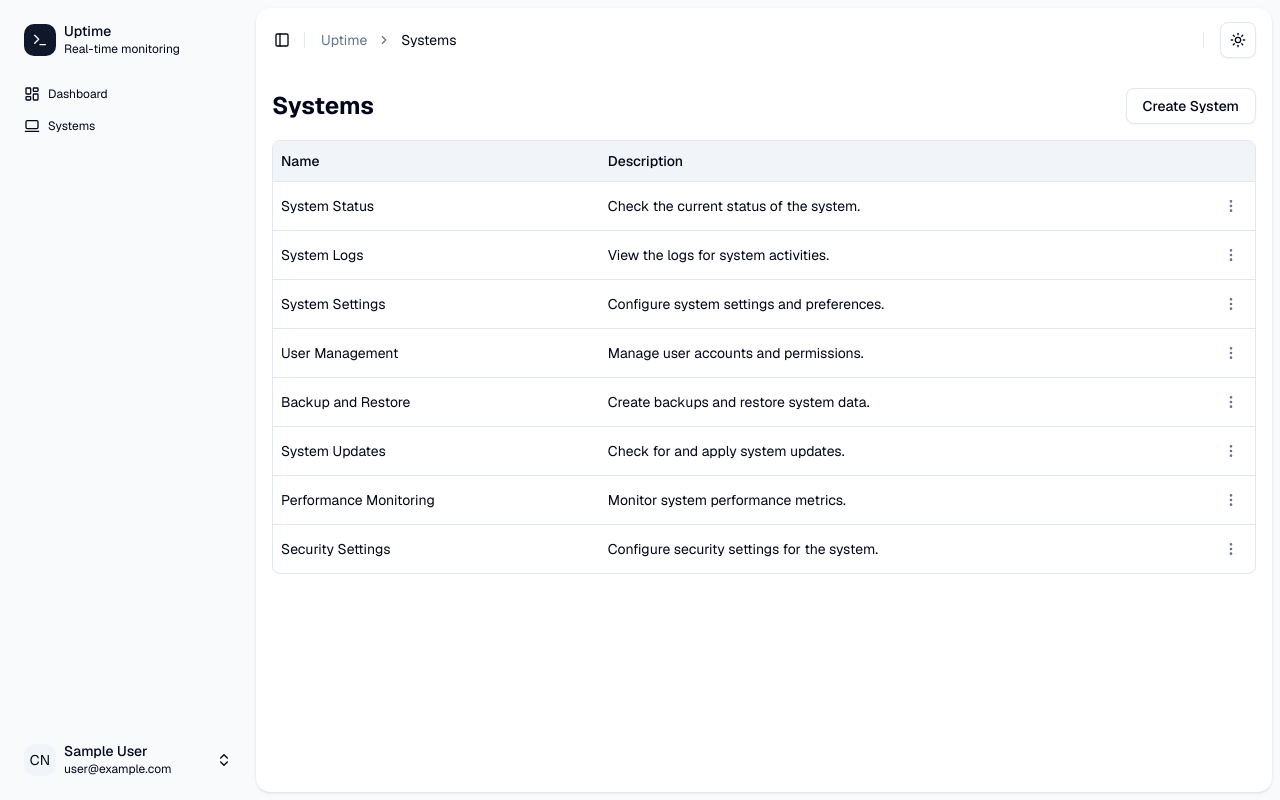
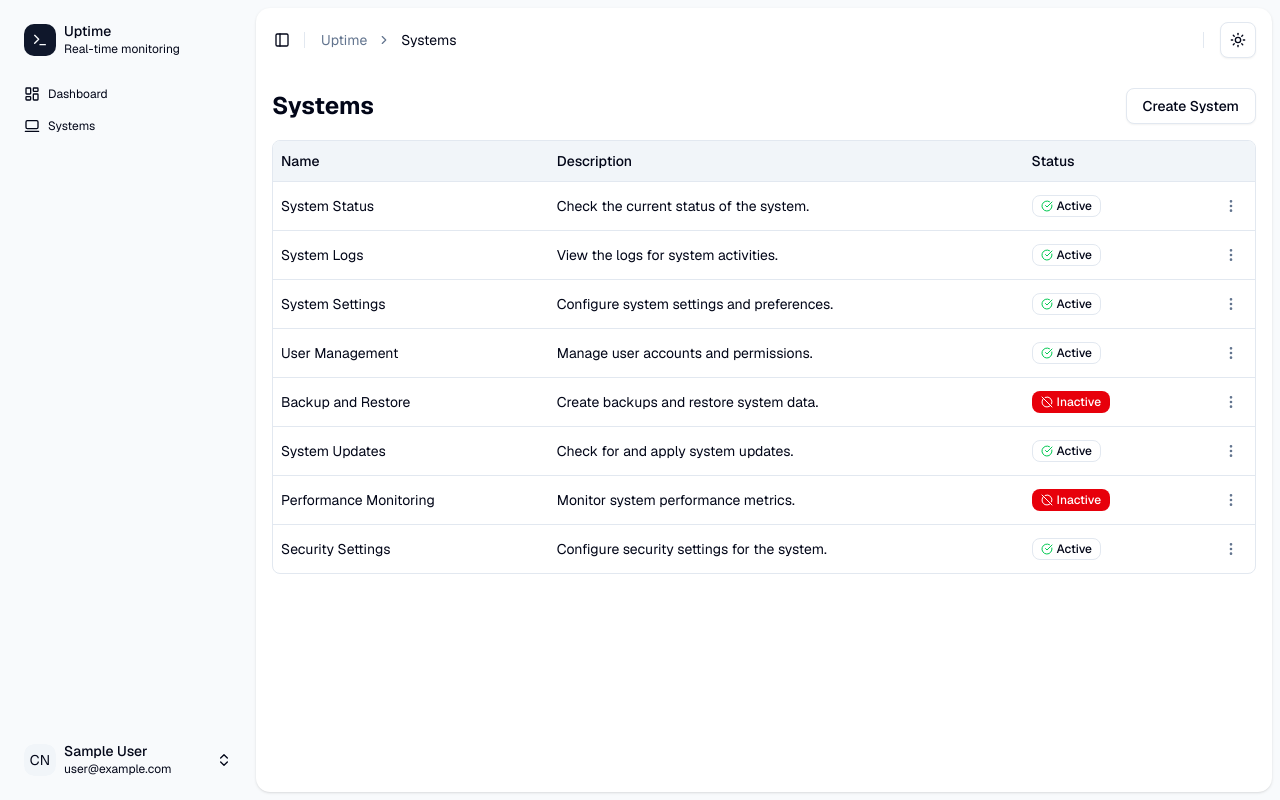
Before and after one commit to jenneracostadiaz/uptime-frontend, a Next.js app: page /systems in a window 1280 px wide. Built offline with nearby package versions, Linux system fonts and the light colour scheme; no server answers; sample sign-in values are in the browser's storage.

Commit message:
feat: add status column to Columns component for system monitoring

```diff
--- a/src/app/(dashboard)/systems/components/Columns.tsx
+++ b/src/app/(dashboard)/systems/components/Columns.tsx
@@ -2,10 +2,17 @@
 
 import { DeleteSystem } from '@/app/(dashboard)/systems/components/DeleteSystem';
 import { EditSystem } from '@/app/(dashboard)/systems/components/EditSystem';
-import { Button, DropdownMenu, DropdownMenuContent, DropdownMenuSeparator, DropdownMenuTrigger } from '@/components/ui';
+import {
+    Badge,
+    Button,
+    DropdownMenu,
+    DropdownMenuContent,
+    DropdownMenuSeparator,
+    DropdownMenuTrigger
+} from '@/components/ui';
 import type { System } from '@/type/System';
 import type { ColumnDef } from '@tanstack/table-core';
-import { MoreVertical } from 'lucide-react';
+import {CircleCheckBig, CircleOff, MoreVertical} from 'lucide-react';
 
 export const columns: ColumnDef<System>[] = [
     {
@@ -15,6 +22,16 @@ export const columns: ColumnDef<System>[] = [
     {
         accessorKey: 'description',
         header: 'Description',
+    },
+    {
+        accessorKey: 'status',
+        header: 'Status',
+        cell: ({ row }) => {
+            const system = row.original;
+            return system.status
+                ? <Badge variant="outline"> <CircleCheckBig className="text-green-500 dark:text-green-400" /> Active</Badge>
+                : <Badge variant="destructive"> <CircleOff /> Inactive</Badge>;
+        },
     },
     {
         id: 'actions',
```
